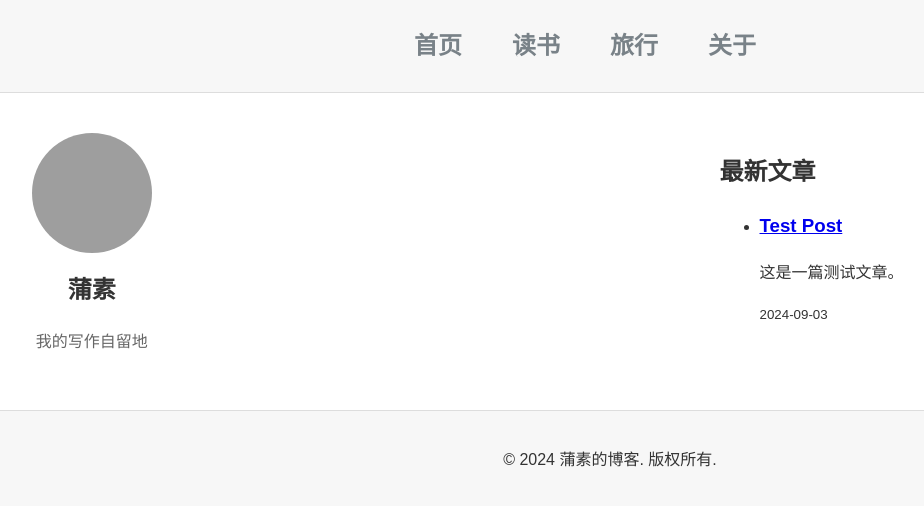
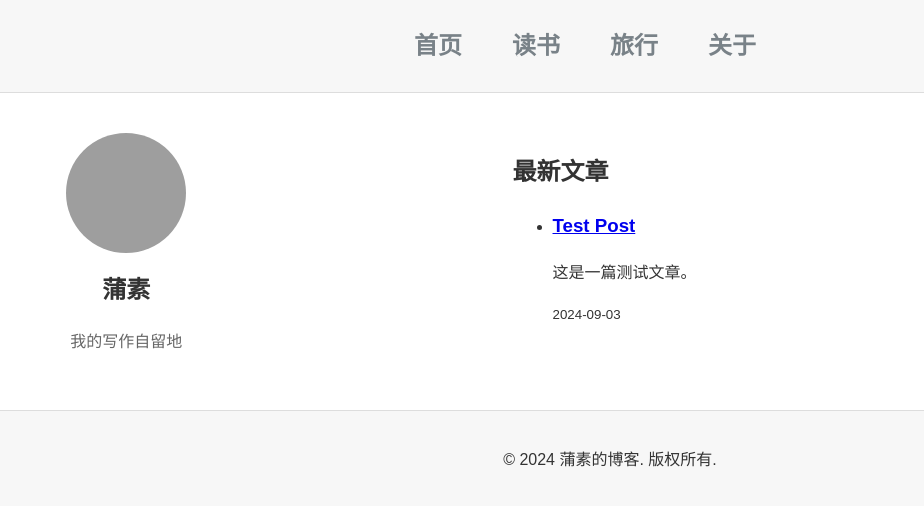
Before and after one commit to pususu/skills-github-pages, a Jekyll site: the page built from index.html, in a window 1280 px wide. Shown: the top 506 px of the page, without its empty margins (30-954 px from the left). Built offline with Jekyll 4.4.1, drawn with Linux system fonts in a browser that asks for light colours; grey boxes are pictures that could not be loaded.

Commit message:
Update default.html

```diff
--- a/_layouts/default.html
+++ b/_layouts/default.html
@@ -32,7 +32,7 @@
         </aside>
 
         <!-- 右侧内容区域 -->
-        <section class="content" style="flex: 3; padding-left: 526px;">
+        <section class="content" style="flex: 3; padding-left: 250px;">
             <!-- 添加文章列表 -->
             <h2>最新文章</h2>
             <ul class="post-list">
```
